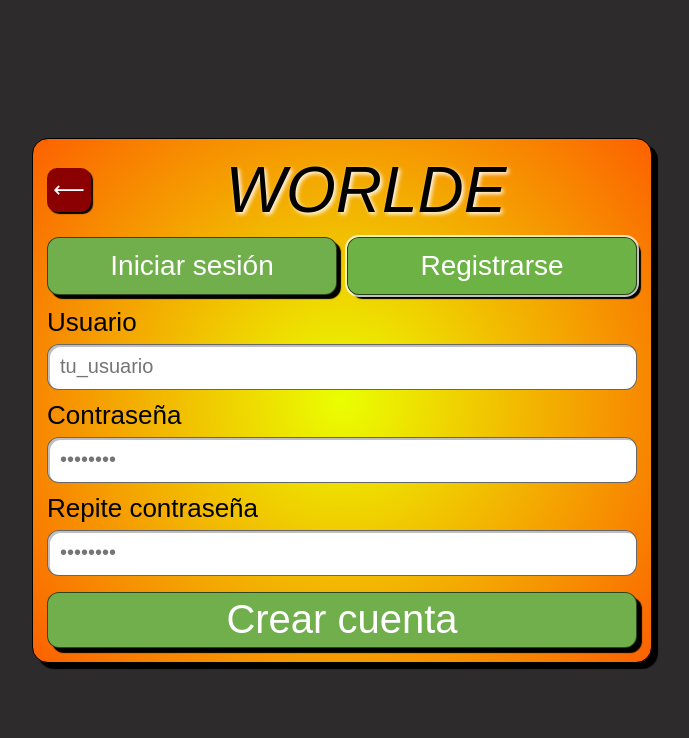
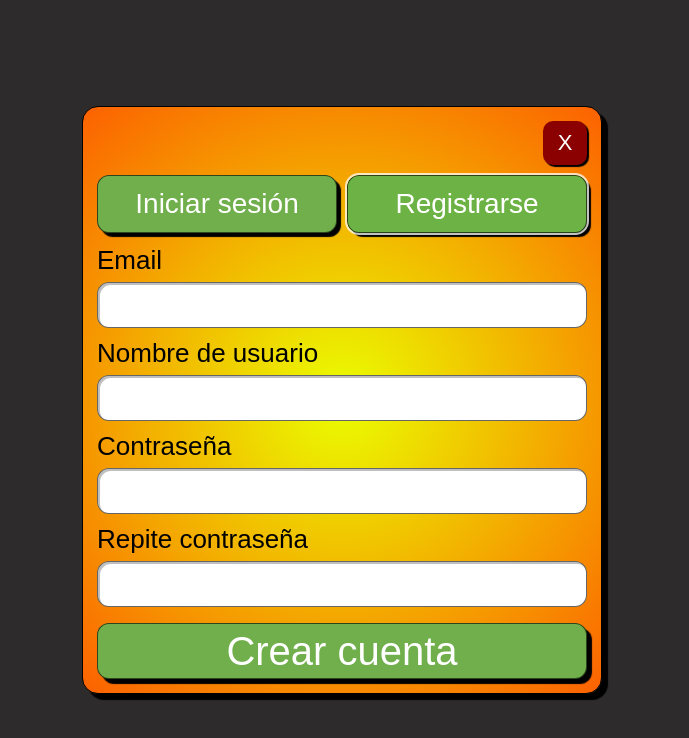
Before and after one commit to LuloSammartino/Wordle, a React (Vite) app in the folder frontend/client/: page /login in a window 1280 px wide. Both pictures are taken after a click on the tab "Registrarse". Shown: the top 738 px of the page, without its empty margins (298-987 px from the left). Built offline with nearby package versions, Linux system fonts and the light colour scheme; a web font is replaced by a local one.

Commit message:
fixies Login cmpnt

```diff
--- a/frontend/client/src/Components/Login/Login.jsx
+++ b/frontend/client/src/Components/Login/Login.jsx
@@ -2,7 +2,7 @@ import { useState } from "react";
 import { Link, useNavigate } from "react-router";
 import axios from "axios";
 import styles from "./Login.module.css";
-
+import world_gif from "../../assets/world.gif"
 
 export default function Login() {
     const navigate = useNavigate();
@@ -87,9 +87,8 @@ export default function Login() {
             <section className={styles.panel} aria-label="Acceso de usuario">
                 <div className={styles.topRow}>
                     <Link className={styles.back} to={"/"} title="Volver al menú">
-                        ⟵
+                        X
                     </Link>
-                    <h2 className={styles.title}>WORLDE</h2>
 
                 </div>
 
@@ -116,16 +115,28 @@ export default function Login() {
 
                 <form className={styles.form} onSubmit={handleSubmit}>
                     <label className={styles.label}>
-                        Usuario
+                        Email
                         <input
                             className={styles.input}
                             value={username}
                             onChange={(e) => setUsername(e.target.value)}
-                            placeholder="tu_usuario"
                             autoComplete="username"
                             disabled={loading}
                         />
                     </label>
+
+                    {mode === "register" ? (
+                        <label className={styles.label}>
+                            Nombre de usuario
+                            <input
+                                className={styles.input}
+                                value={confirmPassword}
+                                onChange={(e) => setConfirmPassword(e.target.value)}
+                                autoComplete="new-password"
+                                disabled={loading}
+                            />
+                        </label>
+                    ) : null}
 
                     <label className={styles.label}>
                         Contraseña
@@ -133,7 +144,6 @@ export default function Login() {
                             className={styles.input}
                             value={password}
                             onChange={(e) => setPassword(e.target.value)}
-                            placeholder="••••••••"
                             type="password"
                             autoComplete={mode === "login" ? "current-password" : "new-password"}
                             disabled={loading}
@@ -147,7 +157,6 @@ export default function Login() {
                                 className={styles.input}
                                 value={confirmPassword}
                                 onChange={(e) => setConfirmPassword(e.target.value)}
-                                placeholder="••••••••"
                                 type="password"
                                 autoComplete="new-password"
                                 disabled={loading}
--- a/frontend/client/src/Components/Login/Login.module.css
+++ b/frontend/client/src/Components/Login/Login.module.css
@@ -11,7 +11,7 @@
 }
 
 .panel {
-    width: min(620px, 92vw);
+    width: min(520px, 92vw);
     border: 1px solid #000;
     border-radius: 16px;
     background: radial-gradient(circle, rgba(234, 255, 0, 1) 0%, rgba(252, 97, 0, 1) 100%);
@@ -33,8 +33,8 @@
 }
 
 .topRow {
-    display: grid;
-    grid-template-columns: 48px 1fr auto;
+    display: flex;
+    justify-content: end;
     align-items: center;
     gap: 10px;
     margin-bottom: 10px;
```
Also changed, not shown: frontend/client/src/assets/world.gif (added).
